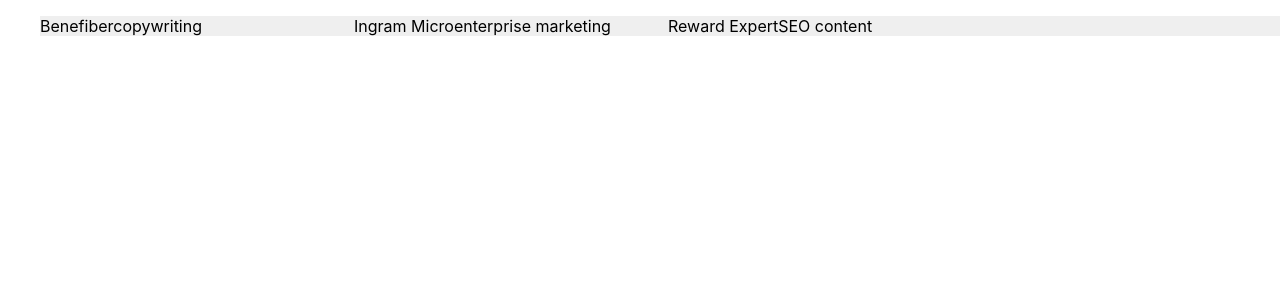
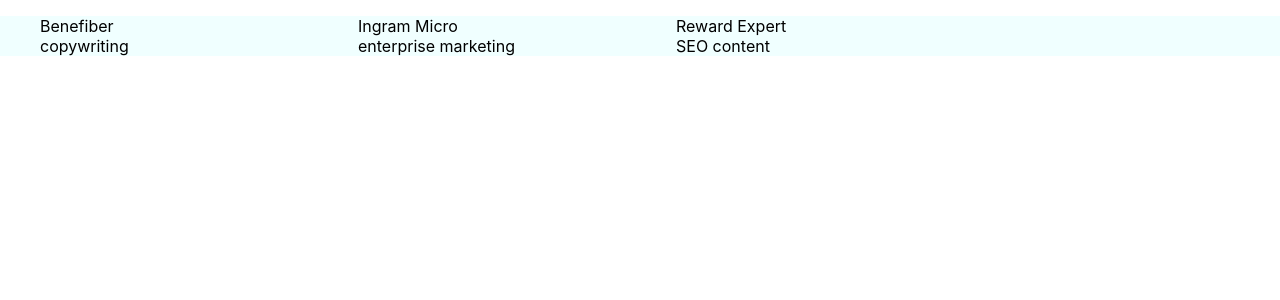
Before and after one commit to cml815/about-a, a React (Create React App) app: page / in a window 1280 px wide. Shown: the top 300 px of the page. Built offline with nearby package versions, Linux system fonts and the light colour scheme.

Commit message:
data to routes

```diff
--- a/package.json
+++ b/package.json
@@ -8,6 +8,7 @@
     "@testing-library/user-event": "^13.5.0",
     "react": "^17.0.2",
     "react-dom": "^17.0.2",
+    "react-router-dom": "^6.2.1",
     "react-scripts": "5.0.0",
     "web-vitals": "^2.1.4"
   },
--- a/src/App.css
+++ b/src/App.css
@@ -1,3 +1,3 @@
 .card {
-  background-color: #efefef;
+  background-color: azure;
 }
--- a/src/components/Project.jsx
+++ b/src/components/Project.jsx
@@ -1,11 +1,11 @@
 import projects from "../data";
 import "../utils.css"
 
-const projectList = projects.map(project =>
+const projectCard = projects.map(project =>
   <li key={project.id}>
     <div className="flex-c">
-      {project.company}
-      {project.category}
+      <div key={project.company}>{project.company}</div>
+      <div key={project.category}>{project.category}</div>
     </div>
   </li>
 );
@@ -13,9 +13,9 @@
 export function Project () {
   return (
     <div>
-          <ul className="">
-            <div className="auto-grid card">
-              {projectList}
+          <ul className="card">
+            <div className="auto-grid">
+              {projectCard}
             </div>
           </ul>
     </div>
--- a/src/utils.css
+++ b/src/utils.css
@@ -11,5 +11,5 @@
   --auto-grid-min-size: 16rem;
   display: grid;
   grid-template-columns: repeat(auto-fill, minmax(var(--auto-grid-min-size), 1fr));
-  grid-gap: 1rem;
+  grid-gap: 2rem;
 }
```
Also changed, not shown: 1 other file (tests, documents, lock files or other folders).
